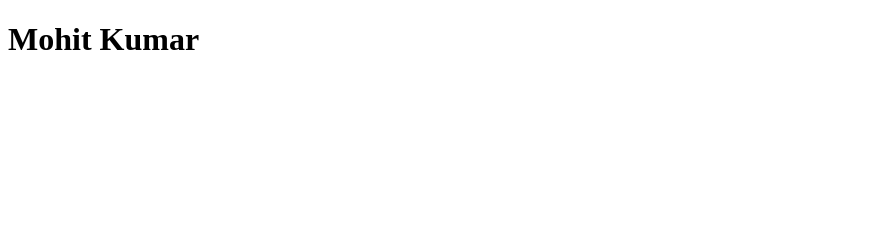
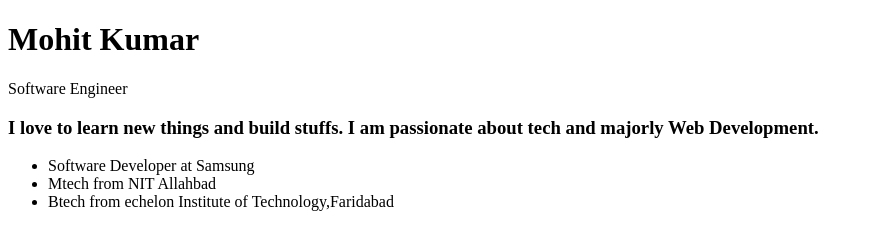
Before and after one commit to mohit2978/MyWebsite, a plain HTML site: page index.html in a window 1280 px wide. Shown: the whole page, without its empty margins (0-873 px from the left). Drawn offline with Linux system fonts and the light colour scheme.

Commit message:
basic stuff

```diff
--- a/index.html
+++ b/index.html
@@ -7,5 +7,17 @@
 </head>
 <body>
     <h1>Mohit Kumar</h1>
+    <div>
+        <span>Software Engineer</span>
+    </div>
+    <h3>
+        I love to learn new things and build stuffs. I am passionate about tech and majorly
+        Web Development.
+    </h3>
+    <ul>
+        <li> Software Developer at Samsung</li>
+        <li> Mtech from NIT Allahbad</li>
+        <li> Btech from echelon Institute of Technology,Faridabad</li>
+    </ul>
 </body>
 </html>
```
